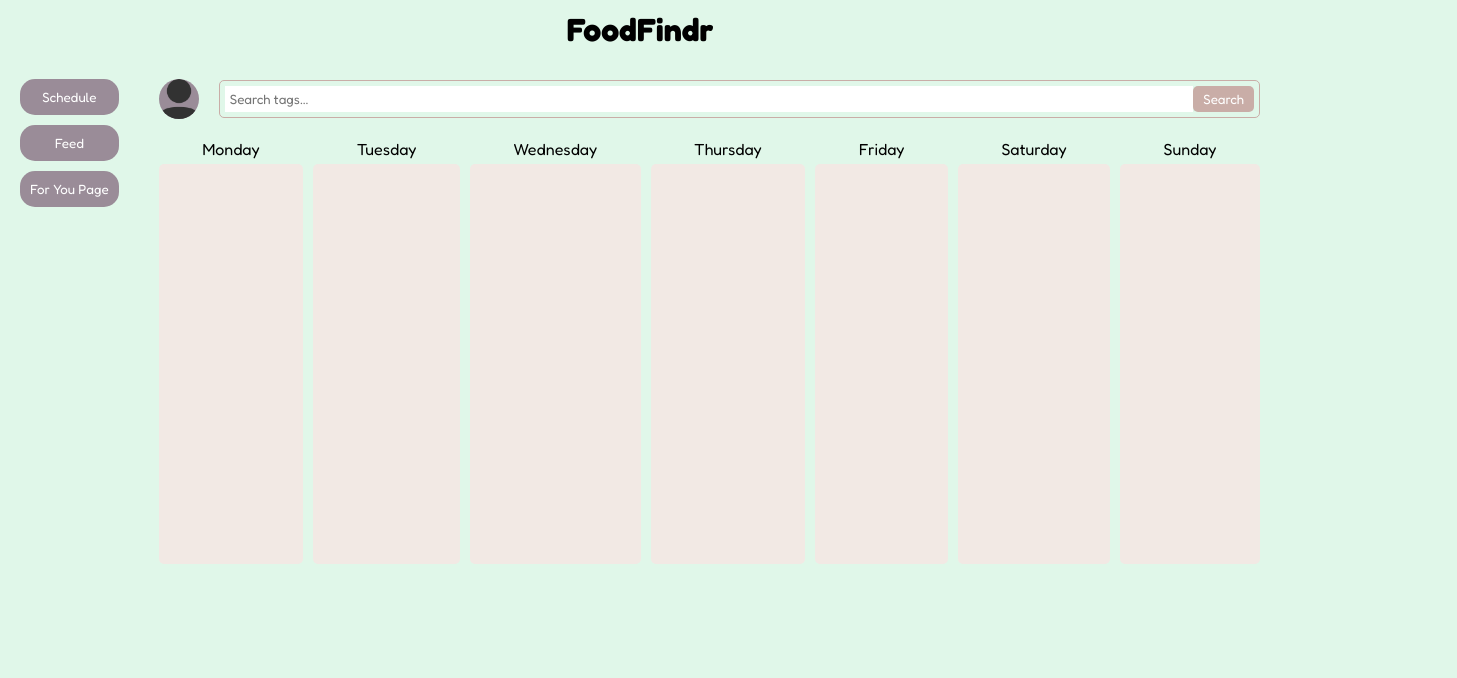
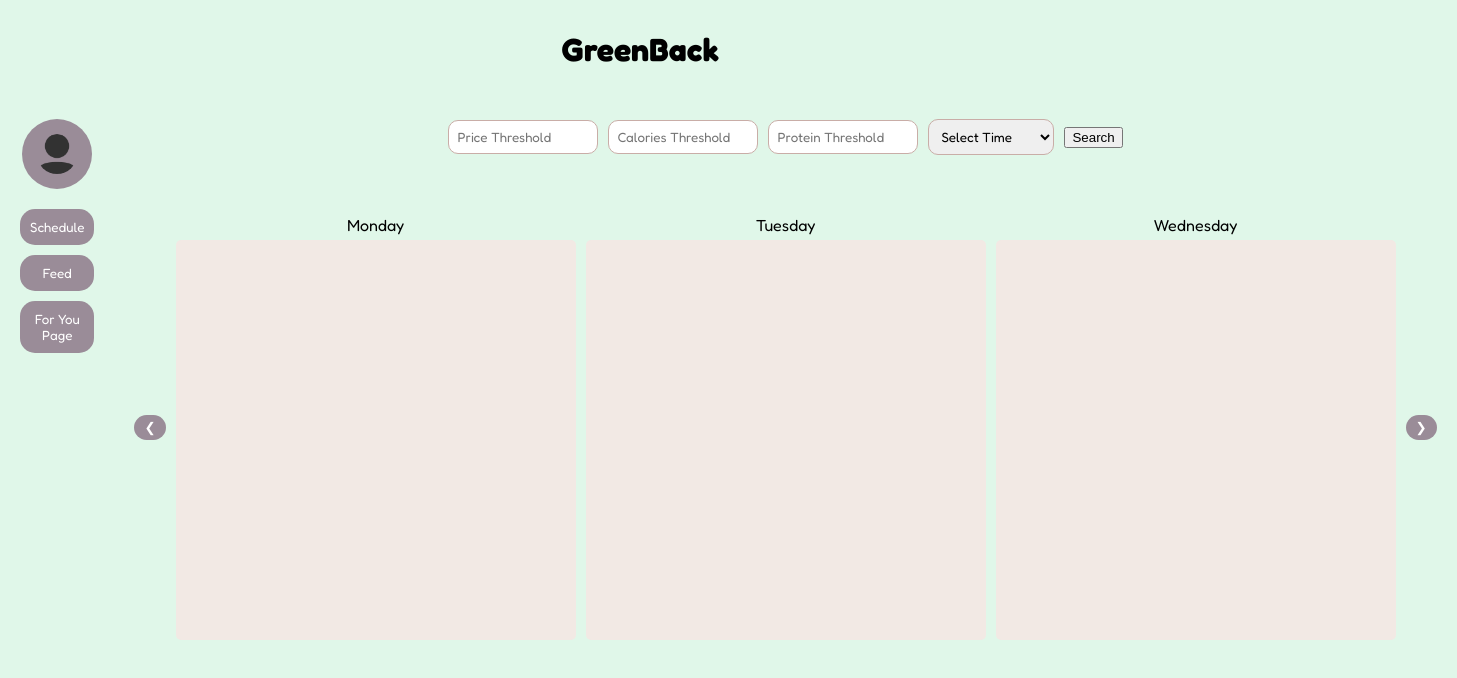
Before and after one commit to tanushshrivastava/MHacks2024, a React (Create React App) app in the folder my-react-app/: page / in a window 1280 px wide. Shown: the top 678 px of the page, 1457 px wide, since content can reach past the window. Built offline with nearby package versions, Linux system fonts and the light colour scheme.

Commit message:
updated frontend

```diff
--- a/my-react-app/src/App.js
+++ b/my-react-app/src/App.js
@@ -1,57 +1,161 @@
-import React, { useState } from 'react';
+import React, { useState, useEffect } from 'react';
 import './styles.css';
 import pfp from './pfp.png';
 
 function App() {
-  const [tags, setTags] = useState([]);
-  const [inputValue, setInputValue] = useState('');
+  const [currentIndex, setCurrentIndex] = useState(0);
+  const [isAnimating, setIsAnimating] = useState(false);
+  const [searchParams, setSearchParams] = useState({
+    price: '',
+    calories: '',
+    protein: '',
+    time: 'Select Time',
+  });
+  const [results, setResults] = useState([]);
 
-  const handleKeyDown = (event) => {
-    if (event.key === 'Enter' && inputValue.trim()) {
-      setTags([...tags, inputValue]);
-      setInputValue('');
+  const days = ['Monday', 'Tuesday', 'Wednesday', 'Thursday', 'Friday', 'Saturday', 'Sunday'];
+
+  const handleNext = () => {
+    if (!isAnimating) {
+      setIsAnimating(true);
+      setCurrentIndex((prevIndex) => (prevIndex + 3) % days.length);
+      setTimeout(() => setIsAnimating(false), 300);
     }
   };
 
-  const removeTag = (indexToRemove) => {
-    setTags(tags.filter((_, index) => index !== indexToRemove));
+  const handlePrev = () => {
+    if (!isAnimating) {
+      setIsAnimating(true);
+      setCurrentIndex((prevIndex) => (prevIndex - 3 + days.length) % days.length);
+      setTimeout(() => setIsAnimating(false), 300);
+    }
   };
 
+  const visibleDays = [
+    days[currentIndex],
+    days[(currentIndex + 1) % days.length],
+    days[(currentIndex + 2) % days.length],
+  ];
+
+  const handleInputChange = (e) => {
+    const { name, value } = e.target;
+    setSearchParams({ ...searchParams, [name]: value });
+  };
+
+  const fetchMealSuggestions = async () => {
+    try {
+      const response = await fetch(
+        `http://127.0.0.1:8000/api/search?day=${searchParams.time}&calorie_threshold=${searchParams.calories}&protein_threshold=${searchParams.protein}&price_threshold=${searchParams.price}`
+      );
+      if (!response.ok) {
+        throw new Error('No suitable meals found');
+      }
+      const data = await response.json();
+      console.log('Response from backend:', data); // Log the response to the console
+      setResults([data.best_combination]); // Set results to display the best combination
+    } catch (error) {
+      console.error('Error fetching meal suggestions:', error);
+      setResults([]); // Reset results to empty array on error
+    }
+  };
+
+  useEffect(() => {
+    if (
+      searchParams.time !== 'Select Time' &&
+      searchParams.calories &&
+      searchParams.protein &&
+      searchParams.price
+    ) {
+      fetchMealSuggestions();
+    }
+  }, [searchParams.time, searchParams.calories, searchParams.protein, searchParams.price]);
+
   return (
-    <div><h1 className="app-title">FoodFindr</h1>
+    <div>
+      <h1 className="app-title">GreenBack</h1>
       <div className="App">
         <div className="sidebar">
+          <div className="pfp">
+            <img src={pfp} alt="Profile" className="profile-icon" />
+          </div>
+          <div className="buttons">
             <button className="sidebar-button">Schedule</button>
             <button className="sidebar-button">Feed</button>
             <button className="sidebar-button">For You Page</button>
           </div>
+        </div>
         <div className="main-content">
           <div className="header">
-          <img src={pfp} alt="Profile" className="profile-icon" />
-          <div className="search-bar">
-            {tags.map((tag, index) => (
-              <span className="tag" key={index}>
-                {tag}
-                <span className="remove-tag" onClick={() => removeTag(index)}>✖</span>
-              </span>
+            <div className="search-bars">
+              <input
+                type="number"
+                name="price"
+                placeholder="Price Threshold"
+                value={searchParams.price}
+                onChange={handleInputChange}
+                className="search-input"
+              />
+              <input
+                type="number"
+                name="calories"
+                placeholder="Calories Threshold"
+                value={searchParams.calories}
+                onChange={handleInputChange}
+                className="search-input"
+              />
+              <input
+                type="number"
+                name="protein"
+                placeholder="Protein Threshold"
+                value={searchParams.protein}
+                onChange={handleInputChange}
+                className="search-input"
+              />
+              <select
+                name="time"
+                value={searchParams.time}
+                onChange={handleInputChange}
+                className="search-input"
+              >
+                <option value="Select Time" disabled>
+                  Select Time
+                </option>
+                {days.map((day) => (
+                  <option key={day} value={day}>
+                    {day}
+                  </option>
                 ))}
-            <input
-              type="text"
-              value={inputValue}
-              onChange={(e) => setInputValue(e.target.value)}
-              onKeyDown={handleKeyDown}
-              placeholder="Search tags..."
-            />
-            <button className="search-button">Search</button>
+                <option value="Plan My Week!">Plan My Week!</option>
+              </select>
+              <button onClick={fetchMealSuggestions} className="search-button">
+                Search
+              </button>
             </div>
           </div>
+          <div className={`calendar-container ${isAnimating ? 'animating' : ''}`}>
+            <button className="nav-button" onClick={handlePrev}>
+              ❮
+            </button>
             <div className="calendar">
-          {['Monday', 'Tuesday', 'Wednesday', 'Thursday', 'Friday', 'Saturday', 'Sunday'].map((day) => (
+              {visibleDays.map((day) => (
                 <div key={day} className="day">
                   {day}
-              <div className="day-content"></div>
+                  <div className="day-content">
+                    {results?.map((result, index) => (
+                      <div key={index} className="meal-item">
+                        <h4>Items: {result.items.join(', ')}</h4>
+                        <p>Total Calories: {result.total_calories}</p>
+                        <p>Total Protein: {result.total_protein}g</p>
+                        <p>Total Price: ${result.total_price.toFixed(2)}</p>
                       </div>
                     ))}
+                  </div>
+                </div>
+              ))}
+            </div>
+            <button className="nav-button" onClick={handleNext}>
+              ❯
+            </button>
           </div>
         </div>
       </div>
--- a/my-react-app/src/styles.css
+++ b/my-react-app/src/styles.css
@@ -1,4 +1,3 @@
-
 @import url('https://fonts.googleapis.com/css2?family=Fredoka:wght@300..700&display=swap');
 
 body {
@@ -13,16 +12,30 @@ body {
 }
 
 .app-title {
-    text-align: center;
-    margin: 0; /* Remove default margins */
-    padding: 10px 0; /* Add some padding for spacing */
-  }
+  text-align: center;
+  margin: 0;
+  padding: 30px 0;
+}
 
 .sidebar {
   display: flex;
   flex-direction: column;
+  align-items: center;
+  gap: 20px;
+  padding: 20px;
+}
+
+.pfp {
+  display: flex;
+  justify-content: center;
+  align-items: center;
+  width: 100%;
+}
+
+.buttons {
+  display: flex;
+  flex-direction: column;
   gap: 10px;
-  padding: 20px;
 }
 
 .sidebar-button {
@@ -33,6 +46,8 @@ body {
   color: #fff;
   cursor: pointer;
   font-family: 'Fredoka', sans-serif;
+  width: 100%;
+  text-align: center;
 }
 
 .main-content {
@@ -46,64 +61,55 @@ body {
   margin-bottom: 20px;
 }
 
-.profile-icon {
-  width: 40px;
-  height: 40px;
-  border-radius: 50%;
-  background-color: #9a8c98;
-  margin-right: 20px;
+.search-bars {
+    display: flex;
+    flex-direction: flex;
+    gap: 10px;
+    justify-content: center;
+    align-items: center;
+    margin: 0 auto;
+    max-width: 400px;
+    padding-bottom: 40px;
+  }
+
+.search-input {
+  border: 1px solid #c9ada7;
+  border-radius: 10px;
+  padding: 8px;
+  font-family: 'Fredoka', sans-serif;
+  width: 150px;
+  box-sizing: border-box;
 }
 
-.search-bar {
+.calendar-container {
   display: flex;
   align-items: center;
-  border: 1px solid #c9ada7;
-  border-radius: 5px;
-  padding: 5px;
-  flex-grow: 1;
+  justify-content: center;
+  gap: 10px;
+  transition: transform 0.3s ease-in-out;
 }
 
-.search-bar input {
-  border: none;
-  outline: none;
-  padding: 5px;
-  flex-grow: 1;
-  font-family: 'Fredoka', sans-serif;
+.animating {
+  transform: translateX(-10px);
 }
 
-.tag {
-  background-color: #f2e9e4;
-  border-radius: 20px;
-  padding: 5px 10px;
-  display: flex;
-  align-items: center;
-  margin-right: 5px;
-  font-family: 'Fredoka', sans-serif;
-}
-
-.remove-tag {
-  margin-left: 5px;
-  cursor: pointer;
-  color: #9a8c98;
-}
-
-.search-button {
-  background-color: #c9ada7;
+.nav-button {
+  background-color: #9a8c98;
   border: none;
-  border-radius: 5px;
+  border-radius: 15px;
   padding: 5px 10px;
   color: #fff;
   cursor: pointer;
-  font-family: 'Fredoka', sans-serif;
 }
 
 .calendar {
   display: flex;
   gap: 10px;
+  overflow: hidden;
 }
 
 .day {
-  flex-grow: 1;
+  width: 400px;
   text-align: center;
   font-family: 'Fredoka', sans-serif;
 }
@@ -114,3 +120,12 @@ body {
   background-color: #f2e9e4;
   border-radius: 5px;
 }
+
+.profile-icon {
+    width: 40px; /* Adjust the width to make it smaller */
+    height: 40px; /* Adjust the height to match the width */
+    border-radius: 50%;
+    object-fit: cover; /* Ensures the image covers the area without distortion */
+    background-color: #9a8c98; /* Optional: Background color if no image is loaded */
+    padding: 15px;
+  }
```
Lines whose indentation alone changed are shown as unchanged.
